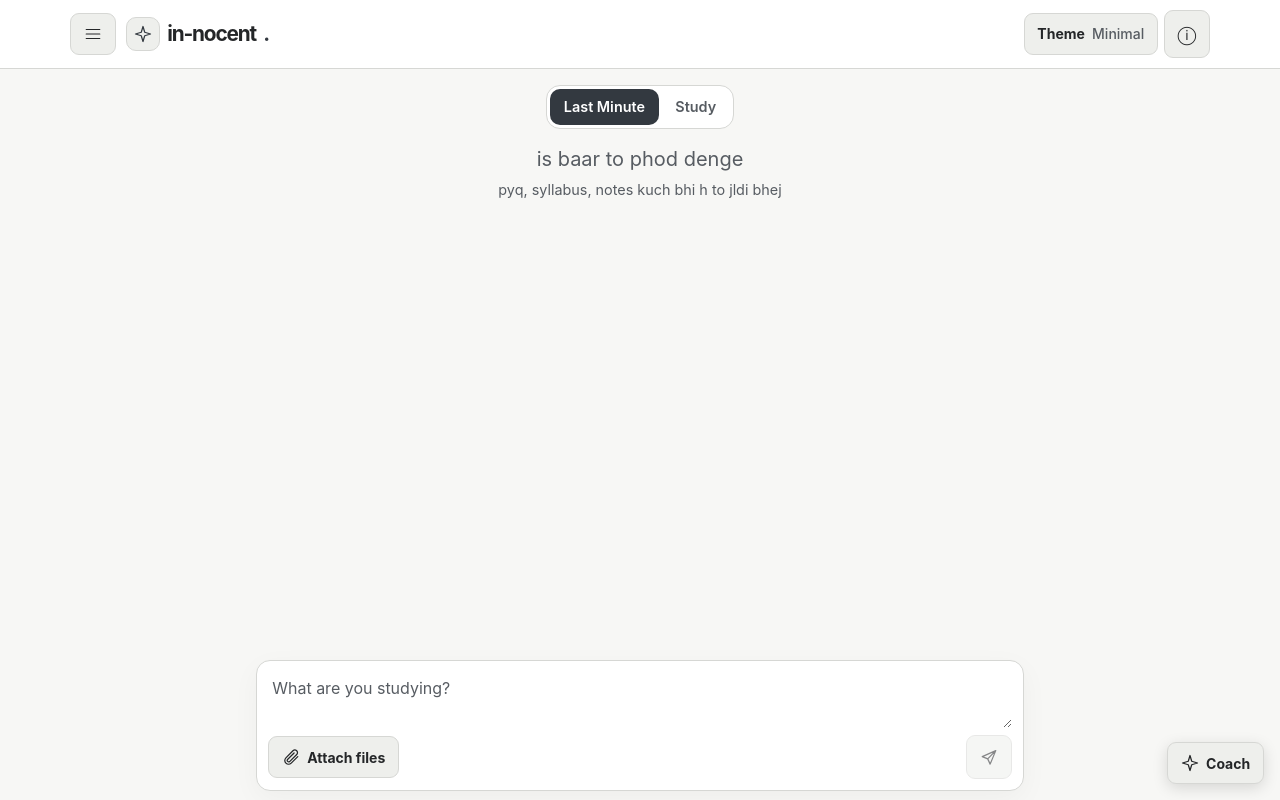
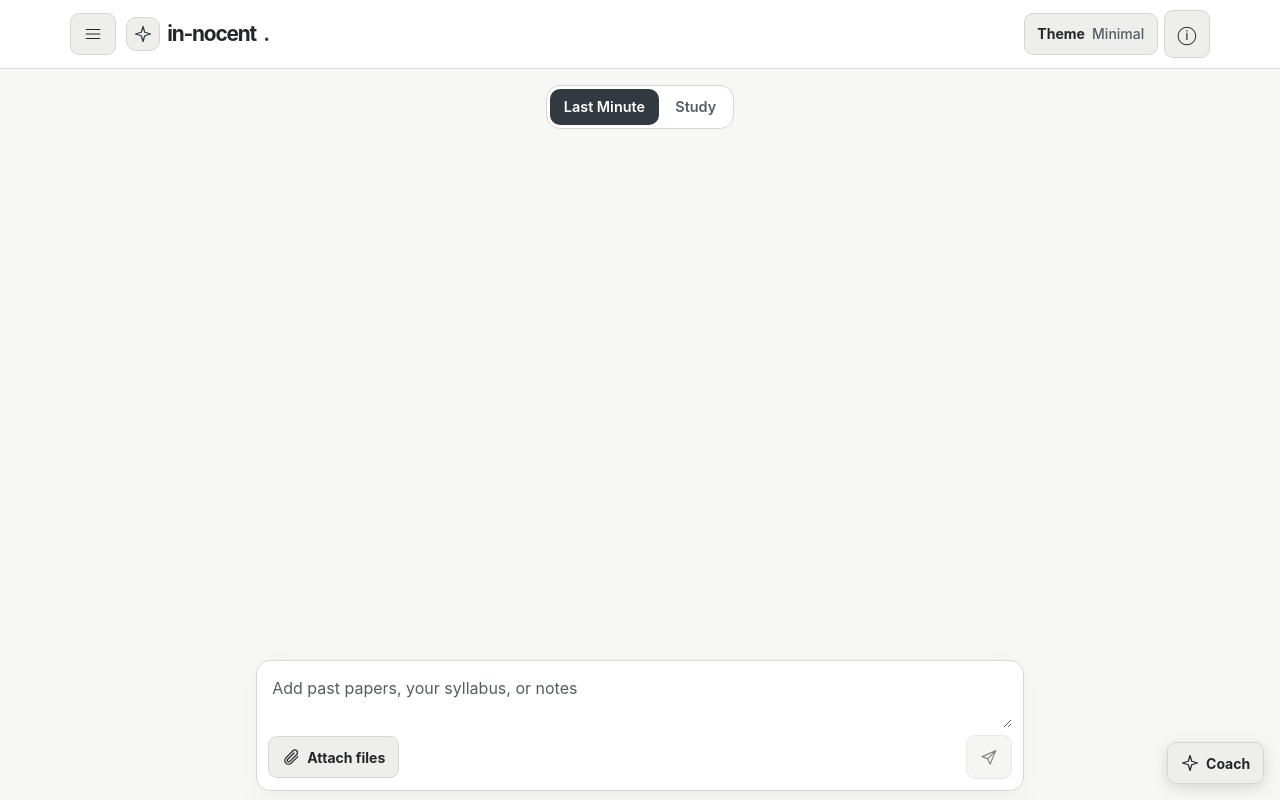
Before and after one commit to garima30-p/exam_prep, a React (Vite) app: page / in a window 1280 px wide. Built offline with nearby package versions, Linux system fonts and the light colour scheme.

Commit message:
ui changes from hinglish

```diff
--- a/src/main.tsx
+++ b/src/main.tsx
@@ -695,7 +695,7 @@ export function App({api=demoApi}:{api?:ExamApi}) {
     </aside>
     <main id="main" className={'wrap '+(workspaceResult?'workspace':'landing')}>
       {modeButtons('Preparation mode')}
-      <ThemeHero {...theme} headline="is baar to phod denge" guidance="pyq, syllabus, notes kuch bhi h to jldi bhej" compact={workspaceResult}/>
+      <ThemeHero {...theme} compact={workspaceResult}/>
       <div className="exam-overview">
         {!busy&&reviewDocuments.length>0&&<button className="link review-notice" onClick={()=>infoDialog.current?.showModal()}>⚠ {reviewLabel}</button>}
         {!busy&&!reviewDocuments.length&&warnings.some(warning=>warning.startsWith('OCR-only'))&&<button className="link review-notice" onClick={()=>infoDialog.current?.showModal()}>⚠ OCR evidence needs review</button>}
@@ -729,7 +729,7 @@ export function App({api=demoApi}:{api?:ExamApi}) {
                   {mode==='last-minute'&&recallPage!==key&&<button type="button" className="link accent" onClick={()=>{rememberTopic();setRecallPage(key);}}>Quick Recall</button>}
                 </div>}
                 {mode==='last-minute'&&current&&recallPage===key&&<section aria-label="Quick Recall" className="quick-recall">
-                  <p>Thoda yaad bhi kar lein? 🙂</p>
+                  <p>Ready for a quick recall?</p>
                   <ReviewForm key={key} items={reviewItems(unit,content.text,false)} openSource={reference=>open(null,reference)}/>
                   <button type="button" className="link" onClick={()=>setRecallPage(null)}>Back to notes</button>
                 </section>}
@@ -765,7 +765,7 @@ export function App({api=demoApi}:{api?:ExamApi}) {
           <label htmlFor="prompt" className="sr-only">Ask a question or paste notes</label>
           <textarea ref={workspaceInput} id="prompt" value={draft} onChange={event=>setDraft(event.target.value)}
             onKeyDown={event=>{if(event.key==='Enter'&&!event.shiftKey&&!event.nativeEvent.isComposing&&event.keyCode!==229){event.preventDefault();submitMessage();}}}
-            placeholder="What are you studying?" rows={2} maxLength={8000}/>
+            placeholder="Add past papers, your syllabus, or notes" rows={2} maxLength={8000}/>
           {draftFiles.length>0 && <ul className="files">{draftFiles.map(item=><li key={item.id}><Icon name="file"/><span title={item.file.name}>{item.file.name}</span><select disabled={busy} aria-label={'Type for '+item.file.name} value={item.kind} onChange={e=>modifyFile(item.id,e.target.value)}>{documentKinds.map(k=><option key={k}>{k}</option>)}</select><button disabled={busy} type="button" className="icon-btn" aria-label={'Remove '+item.file.name} onClick={()=>modifyFile(item.id)}><Icon name="close"/></button></li>)}</ul>}
           <div className="composer-actions">
             <input hidden ref={input} type="file" accept={acceptedDocuments} multiple onChange={(e:ChangeEvent<HTMLInputElement>)=>{attachment(e.target.files);e.target.value='';}}/>
--- a/src/style.css
+++ b/src/style.css
@@ -63,8 +63,6 @@ button:disabled{opacity:.55;cursor:default}
 .landing,.workspace{position:relative;display:flex;flex:1;flex-direction:column}
 .hero{position:relative;text-align:center;padding-bottom:.75rem}
 .hero:empty{display:none}
-.hero p{color:var(--hint-text);font-size:.9rem;margin:.35rem 0 0}
-.hero h1{color:var(--hint-text);font-size:clamp(1rem,3.5vw,1.25rem);font-weight:400;line-height:1.4;margin:0}
 [data-theme^="anime-"]{--hint-text:#c7c7c7}
 .footer{justify-content:center}
 .setup{max-width:780px;margin:auto}
--- a/src/themes.tsx
+++ b/src/themes.tsx
@@ -183,11 +183,9 @@ function Sticker({ asset, label }: typeof props[number]) {
   </button>;
 }
 
-export function ThemeHero({theme,anime,character,transition,headline,guidance,compact}:Pick<ReturnType<typeof useTheme>,
-  'theme'|'anime'|'character'|'transition'>&{headline?:string;guidance?:string;compact:boolean}) {
+export function ThemeHero({theme,anime,character,transition,compact}:Pick<ReturnType<typeof useTheme>,
+  'theme'|'anime'|'character'|'transition'>&{compact:boolean}) {
   return <section className="hero">
-    {headline&&<h1>{headline}</h1>}
-    {guidance&&<p>{guidance}</p>}
     {!compact&&anime&&character&&<CharacterScene key={character.id} anime={anime} character={character}/>}
     {!compact&&theme==='cute'&&<div className="cute-desk">{props.map(prop=><Sticker key={prop.asset} {...prop}/>)}</div>}
     {theme!=='minimal'&&transition>0&&<span key={transition} className="theme-transition" aria-hidden="true"/>}
```
